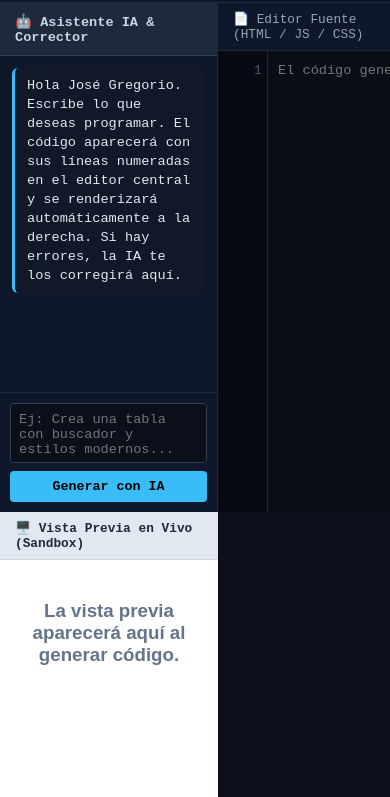
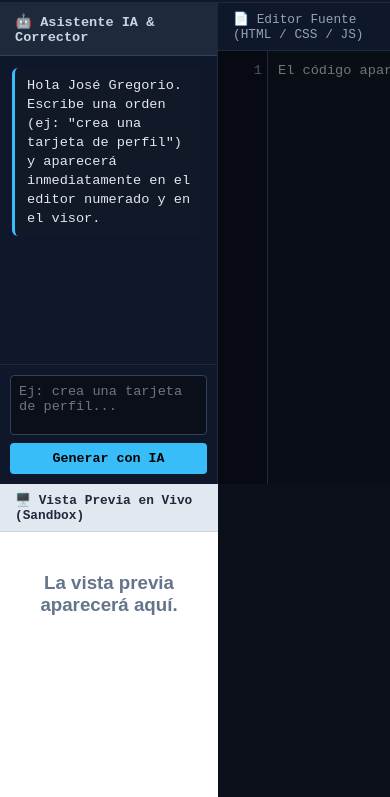
Before and after one commit to systemgregorypc/Ag3-Inteligencia-Artificial-, a plain HTML site: page index.html in a window 390 px wide. Shown: the part 47-844 px from the top of the page. Drawn offline with Linux system fonts and the light colour scheme.

Commit message:
Update index.html

```diff
--- a/index.html
+++ b/index.html
@@ -5,266 +5,66 @@
     <meta name="viewport" content="width=device-width, initial-scale=1.0">
     <title>AG3 IA Code — Editor Web & Núcleo IA</title>
     <style>
-        * {
-            margin: 0;
-            padding: 0;
-            box-sizing: border-box;
-            font-family: 'Fira Code', 'Courier New', Courier, monospace;
-        }
-
-        body {
-            background: #0b0f19;
-            color: #f8fafc;
-            height: 100vh;
-            display: flex;
-            flex-direction: column;
-            overflow: hidden;
-        }
-
-        /* --- BARRA SUPERIOR --- */
-        header {
-            height: 50px;
-            background: #0f172a;
-            border-bottom: 1px solid #1e293b;
-            display: flex;
-            align-items: center;
-            justify-content: space-between;
-            padding: 0 20px;
-        }
-
-        .logo {
-            font-size: 1rem;
-            font-weight: bold;
-            color: #38bdf8;
-            display: flex;
-            align-items: center;
-            gap: 8px;
-        }
-
-        .logo span {
-            background: rgba(56, 189, 248, 0.15);
-            color: #38bdf8;
-            font-size: 0.7rem;
-            padding: 2px 6px;
-            border-radius: 4px;
-            border: 1px solid rgba(56, 189, 248, 0.3);
-        }
-
-        .status-bar {
-            font-size: 0.8rem;
-            color: #10b981;
-        }
-
-        /* --- CONTENEDOR PRINCIPAL (3 COLUMNAS: CHAT, EDITOR DE CÓDIGO CON LÍNEAS, VISOR) --- */
-        .workspace {
-            flex: 1;
-            display: grid;
-            grid-template-columns: 320px 1fr 1fr;
-            height: calc(100vh - 50px);
-            overflow: hidden;
-        }
-
-        @media (max-width: 1100px) {
-            .workspace {
-                grid-template-columns: 1fr 1fr;
-            }
-            .code-container-col {
-                display: none; /* Se oculta en pantallas chicas para dar espacio */
-            }
-        }
-
-        /* 1. PANEL DE IA / CHAT */
-        .ai-panel {
-            background: #0f172a;
-            border-right: 1px solid #1e293b;
-            display: flex;
-            flex-direction: column;
-        }
-
-        .ai-header {
-            padding: 10px 15px;
-            background: #1e293b;
-            font-size: 0.85rem;
-            font-weight: bold;
-            color: #cbd5e1;
-            border-bottom: 1px solid #334155;
-        }
-
-        .ai-messages {
-            flex: 1;
-            padding: 12px;
-            overflow-y: auto;
-            display: flex;
-            flex-direction: column;
-            gap: 10px;
-            font-size: 0.85rem;
-        }
-
-        .msg {
-            padding: 8px 12px;
-            border-radius: 6px;
-            line-height: 1.4;
-            word-break: break-word;
-        }
+        * { margin: 0; padding: 0; box-sizing: border-box; font-family: 'Courier New', Courier, monospace; }
+        body { background: #0b0f19; color: #f8fafc; height: 100vh; display: flex; flex-direction: column; overflow: hidden; }
+        header { height: 50px; background: #0f172a; border-bottom: 1px solid #1e293b; display: flex; align-items: center; justify-content: space-between; padding: 0 20px; }
+        .logo { font-size: 1rem; font-weight: bold; color: #38bdf8; display: flex; align-items: center; gap: 8px; }
+        .logo span { background: rgba(56, 189, 248, 0.15); color: #38bdf8; font-size: 0.7rem; padding: 2px 6px; border-radius: 4px; border: 1px solid rgba(56, 189, 248, 0.3); }
+        .status-bar { font-size: 0.8rem; color: #10b981; }
+        .workspace { flex: 1; display: grid; grid-template-columns: 320px 1fr 1fr; height: calc(100vh - 50px); overflow: hidden; }
+        @media (max-width: 1100px) { .workspace { grid-template-columns: 1fr 1fr; } .code-container-col { display: none; } }
+        .ai-panel { background: #0f172a; border-right: 1px solid #1e293b; display: flex; flex-direction: column; }
+        .ai-header { padding: 10px 15px; background: #1e293b; font-size: 0.85rem; font-weight: bold; color: #cbd5e1; border-bottom: 1px solid #334155; }
+        .ai-messages { flex: 1; padding: 12px; overflow-y: auto; display: flex; flex-direction: column; gap: 10px; font-size: 0.85rem; }
+        .msg { padding: 8px 12px; border-radius: 6px; line-height: 1.4; word-break: break-word; }
         .msg.user { background: #1e293b; color: #38bdf8; }
         .msg.ai { background: #111827; color: #e2e8f0; border-left: 3px solid #38bdf8; }
-        .msg.error { background: #7f1d1d; color: #fca5a5; }
-
-        .ai-input-area {
-            padding: 10px;
-            background: #0f172a;
-            border-top: 1px solid #1e293b;
-            display: flex;
-            flex-direction: column;
-            gap: 8px;
-        }
-
-        .ai-input-area textarea {
-            background: #0b0f19;
-            border: 1px solid #334155;
-            color: #fff;
-            padding: 8px;
-            border-radius: 4px;
-            resize: none;
-            height: 60px;
-            font-size: 0.85rem;
-            outline: none;
-        }
-
+        .ai-input-area { padding: 10px; background: #0f172a; border-top: 1px solid #1e293b; display: flex; flex-direction: column; gap: 8px; }
+        .ai-input-area textarea { background: #0b0f19; border: 1px solid #334155; color: #fff; padding: 8px; border-radius: 4px; resize: none; height: 60px; font-size: 0.85rem; outline: none; }
         .ai-input-area textarea:focus { border-color: #38bdf8; }
-
-        .btn-run {
-            background: #38bdf8;
-            color: #000;
-            border: none;
-            padding: 8px;
-            border-radius: 4px;
-            font-weight: bold;
-            cursor: pointer;
-            transition: background 0.2s;
-        }
+        .btn-run { background: #38bdf8; color: #000; border: none; padding: 8px; border-radius: 4px; font-weight: bold; cursor: pointer; transition: background 0.2s; }
         .btn-run:hover { background: #7dd3fc; }
-
-        /* 2. EDITOR DE CÓDIGO EN LÍNEA (CON NÚMEROS 1 A 5000+) */
-        .code-container-col {
-            display: flex;
-            flex-direction: column;
-            background: #090d16;
-            border-right: 1px solid #1e293b;
-        }
-
-        .editor-toolbar {
-            padding: 8px 15px;
-            background: #0f172a;
-            border-bottom: 1px solid #1e293b;
-            font-size: 0.8rem;
-            color: #94a3b8;
-            display: flex;
-            justify-content: space-between;
-            align-items: center;
-        }
-
-        .editor-wrapper {
-            flex: 1;
-            display: flex;
-            overflow: auto;
-            position: relative;
-        }
-
-        /* Números de línea dinámicos */
-        .line-numbers {
-            width: 50px;
-            background: #070a12;
-            color: #475569;
-            padding: 10px 5px;
-            text-align: right;
-            font-size: 0.85rem;
-            line-height: 1.5;
-            user-select: none;
-            border-right: 1px solid #1e293b;
-        }
-
-        /* Área de edición de texto real */
-        #codeEditor {
-            flex: 1;
-            background: transparent;
-            color: #34d399;
-            border: none;
-            padding: 10px;
-            font-size: 0.85rem;
-            line-height: 1.5;
-            resize: none;
-            outline: none;
-            white-space: pre;
-            overflow-wrap: normal;
-            overflow-x: auto;
-        }
-
-        /* 3. VISOR EN VIVO (SANDBOX) */
-        .preview-panel {
-            display: flex;
-            flex-direction: column;
-            background: #ffffff;
-        }
-
-        .preview-header {
-            padding: 8px 15px;
-            background: #e2e8f0;
-            color: #1e293b;
-            font-size: 0.8rem;
-            font-weight: bold;
-            border-bottom: 1px solid #cbd5e1;
-        }
-
-        #livePreview {
-            flex: 1;
-            border: none;
-            width: 100%;
-            height: 100%;
-        }
+        .code-container-col { display: flex; flex-direction: column; background: #090d16; border-right: 1px solid #1e293b; }
+        .editor-toolbar { padding: 8px 15px; background: #0f172a; border-bottom: 1px solid #1e293b; font-size: 0.8rem; color: #94a3b8; display: flex; justify-content: space-between; align-items: center; }
+        .editor-wrapper { flex: 1; display: flex; overflow: auto; position: relative; }
+        .line-numbers { width: 50px; background: #070a12; color: #475569; padding: 10px 5px; text-align: right; font-size: 0.85rem; line-height: 1.5; user-select: none; border-right: 1px solid #1e293b; }
+        #codeEditor { flex: 1; background: transparent; color: #34d399; border: none; padding: 10px; font-size: 0.85rem; line-height: 1.5; resize: none; outline: none; white-space: pre; overflow-x: auto; }
+        .preview-panel { display: flex; flex-direction: column; background: #ffffff; }
+        .preview-header { padding: 8px 15px; background: #e2e8f0; color: #1e293b; font-size: 0.8rem; font-weight: bold; border-bottom: 1px solid #cbd5e1; }
+        #livePreview { flex: 1; border: none; width: 100%; height: 100%; }
     </style>
 </head>
 <body>
-
     <header>
-        <div class="logo">
-            💻 AG3 IA Code Editor <span>Núcleo Pro</span>
-        </div>
+        <div class="logo">💻 AG3 IA Code Editor <span>Núcleo Pro</span></div>
         <div class="status-bar" id="statusText">● Sistema Operativo</div>
     </header>
-
     <div class="workspace">
-        <!-- PANEL 1: CHAT IA -->
         <div class="ai-panel">
             <div class="ai-header">🤖 Asistente IA & Corrector</div>
             <div class="ai-messages" id="aiMessages">
-                <div class="msg ai">Hola José Gregorio. Escribe lo que deseas programar. El código aparecerá con sus líneas numeradas en el editor central y se renderizará automáticamente a la derecha. Si hay errores, la IA te los corregirá aquí.</div>
+                <div class="msg ai">Hola José Gregorio. Escribe una orden (ej: "crea una tarjeta de perfil") y aparecerá inmediatamente en el editor numerado y en el visor.</div>
             </div>
             <div class="ai-input-area">
-                <textarea id="promptInput" placeholder="Ej: Crea una tabla con buscador y estilos modernos..."></textarea>
+                <textarea id="promptInput" placeholder="Ej: crea una tarjeta de perfil..."></textarea>
                 <button class="btn-run" id="sendBtn">Generar con IA</button>
             </div>
         </div>
-
-        <!-- PANEL 2: EDITOR DE CÓDIGO CON LÍNEAS -->
         <div class="code-container-col">
             <div class="editor-toolbar">
-                <span>📄 Editor Fuente (HTML / JS / CSS)</span>
+                <span>📄 Editor Fuente (HTML / CSS / JS)</span>
                 <span id="lineCount">Líneas: 1</span>
             </div>
             <div class="editor-wrapper">
                 <div class="line-numbers" id="lineNumbers">1</div>
-                <textarea id="codeEditor" spellcheck="false" placeholder="El código generado o escrito a mano aparecerá aquí..."></textarea>
+                <textarea id="codeEditor" spellcheck="false" placeholder="El código aparecerá aquí..."></textarea>
             </div>
         </div>
-
-        <!-- PANEL 3: VISOR EN VIVO -->
         <div class="preview-panel">
             <div class="preview-header">🖥️ Vista Previa en Vivo (Sandbox)</div>
-            <iframe id="livePreview" srcdoc="<h3 style='font-family:sans-serif; text-align:center; margin-top:40px; color:#64748b;'>La vista previa aparecerá aquí al generar código.</h3>"></iframe>
+            <iframe id="livePreview" srcdoc="<h3 style='font-family:sans-serif; text-align:center; margin-top:40px; color:#64748b;'>La vista previa aparecerá aquí.</h3>"></iframe>
         </div>
     </div>
-
     <script>
         const promptInput = document.getElementById('promptInput');
         const sendBtn = document.getElementById('sendBtn');
@@ -275,36 +75,28 @@
         const livePreview = document.getElementById('livePreview');
         const statusText = document.getElementById('statusText');
 
-        // Función para actualizar los números de línea dinámicamente hasta 5000+
         function updateLineNumbers() {
             const lines = codeEditor.value.split('\n').length;
             let numbersStr = '';
-            for (let i = 1; i <= Math.max(lines, 1); i++) {
-                numbersStr += i + '\n';
-            }
+            for (let i = 1; i <= Math.max(lines, 1); i++) { numbersStr += i + '\n'; }
             lineNumbers.textContent = numbersStr;
             lineCount.textContent = `Líneas: ${lines}`;
         }
 
         codeEditor.addEventListener('input', () => {
             updateLineNumbers();
-            // Sincroniza en tiempo real con el visor si escribes a mano
             livePreview.srcdoc = codeEditor.value;
         });
+        codeEditor.addEventListener('scroll', () => { lineNumbers.scrollTop = codeEditor.scrollTop; });
 
-        codeEditor.addEventListener('scroll', () => {
-            lineNumbers.scrollTop = codeEditor.scrollTop;
-        });
-
-        function appendMsg(sender, text, isError = false) {
+        function appendMsg(sender, text) {
             const div = document.createElement('div');
-            div.className = `msg ${sender} ${isError ? 'error' : ''}`;
+            div.className = `msg ${sender}`;
             div.textContent = text;
             aiMessages.appendChild(div);
             aiMessages.scrollTop = aiMessages.scrollHeight;
         }
 
-        // Petición al Cloudflare Worker
         async function handleGenerate() {
             const text = promptInput.value.trim();
             if (!text || sendBtn.disabled) return;
@@ -312,7 +104,7 @@
             appendMsg('user', text);
             promptInput.value = '';
             sendBtn.disabled = true;
-            statusText.textContent = "● Generando código...";
+            statusText.textContent = "● Procesando...";
             statusText.style.color = "#f59e0b";
 
             try {
@@ -323,17 +115,16 @@
                 });
 
                 const data = await response.json();
-
                 if (response.ok && data.success) {
                     codeEditor.value = data.code;
                     updateLineNumbers();
                     livePreview.srcdoc = data.code;
-                    appendMsg('ai', '✅ Código generado y cargado en el editor con éxito. Si notas algún error lógico, descríbelo aquí y lo corregiré.');
+                    appendMsg('ai', '✅ Código cargado en el editor y renderizado con éxito.');
                 } else {
-                    appendMsg('ai', `❌ Error: ${data.error || 'No se pudo procesar.'}`, true);
+                    appendMsg('ai', '❌ Error: ' + (data.error || 'No se pudo generar.'));
                 }
             } catch (err) {
-                appendMsg('ai', `❌ Error de red: ${err.message}`, true);
+                appendMsg('ai', '❌ Error de red: ' + err.message);
             } finally {
                 sendBtn.disabled = false;
                 statusText.textContent = "● Sistema Operativo";
@@ -343,13 +134,9 @@
 
         sendBtn.addEventListener('click', handleGenerate);
         promptInput.addEventListener('keydown', (e) => {
-            if (e.key === 'Enter' && !e.shiftKey) {
-                e.preventDefault();
-                handleGenerate();
-            }
+            if (e.key === 'Enter' && !e.shiftKey) { e.preventDefault(); handleGenerate(); }
         });
 
-        // Inicializar líneas al cargar
         updateLineNumbers();
     </script>
 </body>
```
